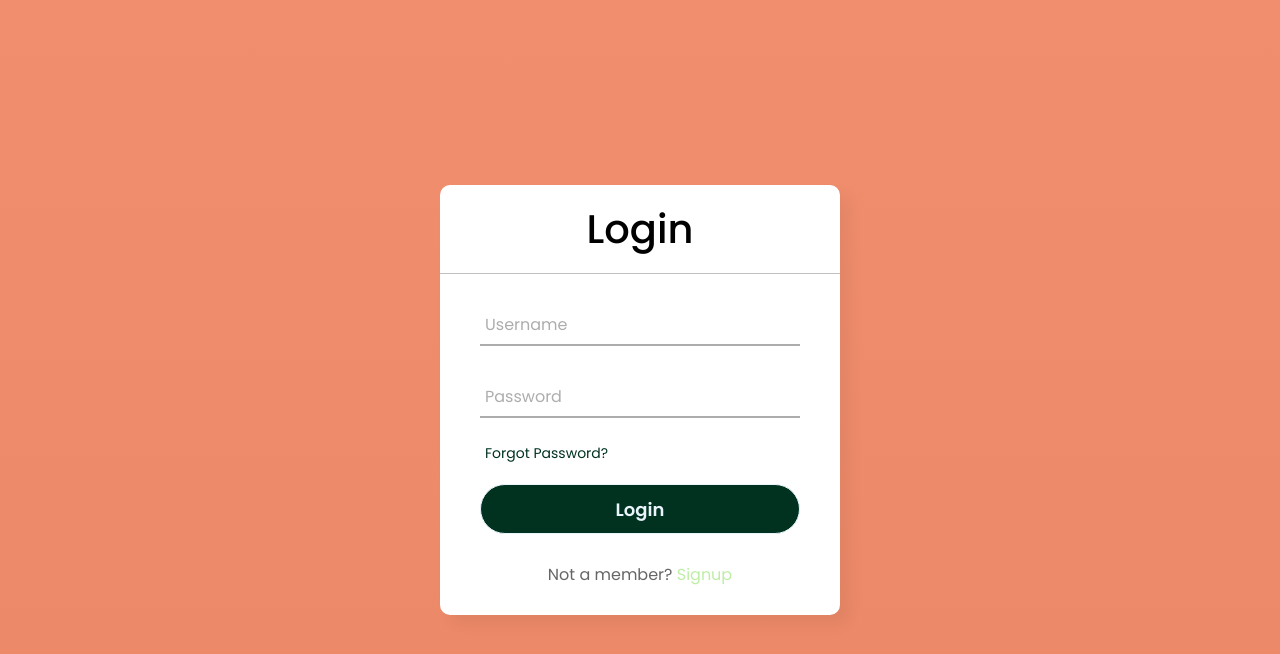
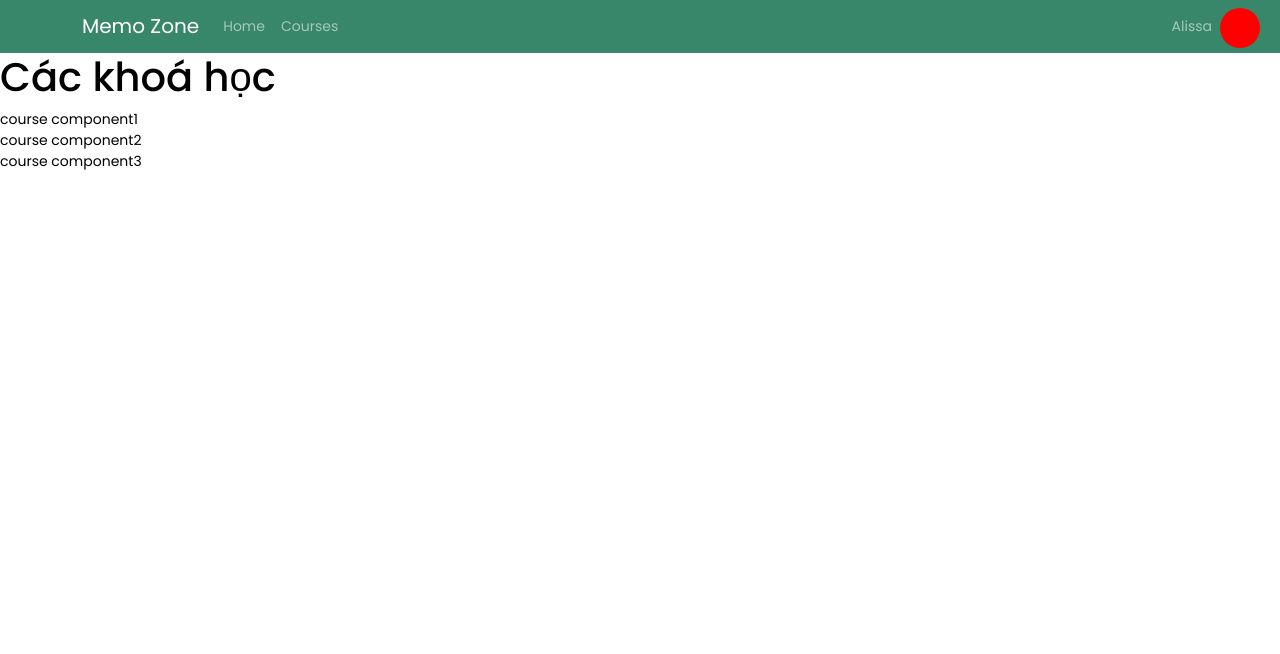
Before and after one commit to qhuong1008/Text-To-Speech-with-Amazon-Polly, a React (Create React App) app in the folder memo-zone/: page /homepage in a window 1280 px wide. Shown: the top 654 px of the page. Built offline with nearby package versions, Linux system fonts and the light colour scheme.

Commit message:
update login

```diff
--- a/memo-zone/src/App.js
+++ b/memo-zone/src/App.js
@@ -5,7 +5,7 @@ import Xong from "./pages/Xong";
 import Login from "./pages/Login/Login";
 import CompletePage from "./pages/CompletePage/CompletePage";
 import Course from "./pages/Course/Course";
-import Home from './pages/Home/Home';
+import Home from "./pages/Home/Home";
 import PracticeCommon from "./pages/Practice/PracticeCommon";
 import { formatCountdown } from "antd/lib/statistic/utils";
 // import CourseList from "./pages/CourseList/CourseList";
@@ -15,7 +15,9 @@ class App extends Component {
     return (
       <BrowserRouter>
         <Routes>
-          <Route path="*" name="Home" element={<Login />} />
+          <Route path="*" name="Login" element={<Login />} />
+          <Route path="/homepage" name="Login" element={<Home />} />
+          <Route path="/course/:courseId/learn" element={<Learn />}></Route>
         </Routes>
       </BrowserRouter>
     );
--- a/memo-zone/src/pages/Login/Login.js
+++ b/memo-zone/src/pages/Login/Login.js
@@ -1,31 +1,46 @@
-import Scss_Login from './Scss_Login.scss';
-// import GlobalStyle from '../GlobalStyle.scss'
+import Scss_Login from "./Scss_Login.scss";
+import { useState } from "react";
+import userdata from "../../userdata";
 
-
-const Login = ()=>{
-    return (<div class='body'>
+const Login = () => {
+  const [username, setUsername] = useState("");
+  const [password, setPassword] = useState("");
+  const handleLogin = () => {
+    window.location.href = "http://localhost:3000/homepage";
+  };
+  return (
+    <div class="body">
       <div className="center">
         <h1>Login</h1>
-          <form method="post">
+        <form>
           <div className="txt_field">
-              <input type="text" required/>
+            <input
+              type="text"
+              required
+              onChange={(e) => setUsername(e.target.value)}
+            />
             <span></span>
             <label>Username</label>
           </div>
           <div className="txt_field">
-              <input type="password" required/>
+            <input
+              type="password"
+              required
+              onChange={(e) => setPassword(e.target.value)}
+            />
             <span></span>
             <label>Password</label>
           </div>
           <div className="pass">Forgot Password?</div>
-            <input type="submit" value="Login"/>
+          <div className="login-btn" onClick={handleLogin}>
+            Login
+          </div>
           <div className="signup_link">
             Not a member? <a href="#">Signup</a>
           </div>
         </form>
       </div>
-
     </div>
-      )
-}
+  );
+};
 export default Login;
--- a/memo-zone/src/pages/Login/Scss_Login.scss
+++ b/memo-zone/src/pages/Login/Scss_Login.scss
@@ -83,7 +83,7 @@ form .txt_field {
   text-decoration: underline;
   color: #beeda6;
 }
-input[type="submit"] {
+.login-btn {
   width: 100%;
   height: 50px;
   border: 1px solid;
@@ -94,9 +94,11 @@ input[type="submit"] {
   font-weight: 700;
   cursor: pointer;
   outline: none;
+  display: flex;
+  justify-content: center;
+  align-items: center;
 }
-input[type="submit"]:hover {
-  //border-color: red;
+.login-btn:hover {
   background-color: #beeda6;
   color: #013220;
   transition: 0.1s;
```
Lines whose indentation alone changed are shown as unchanged.
